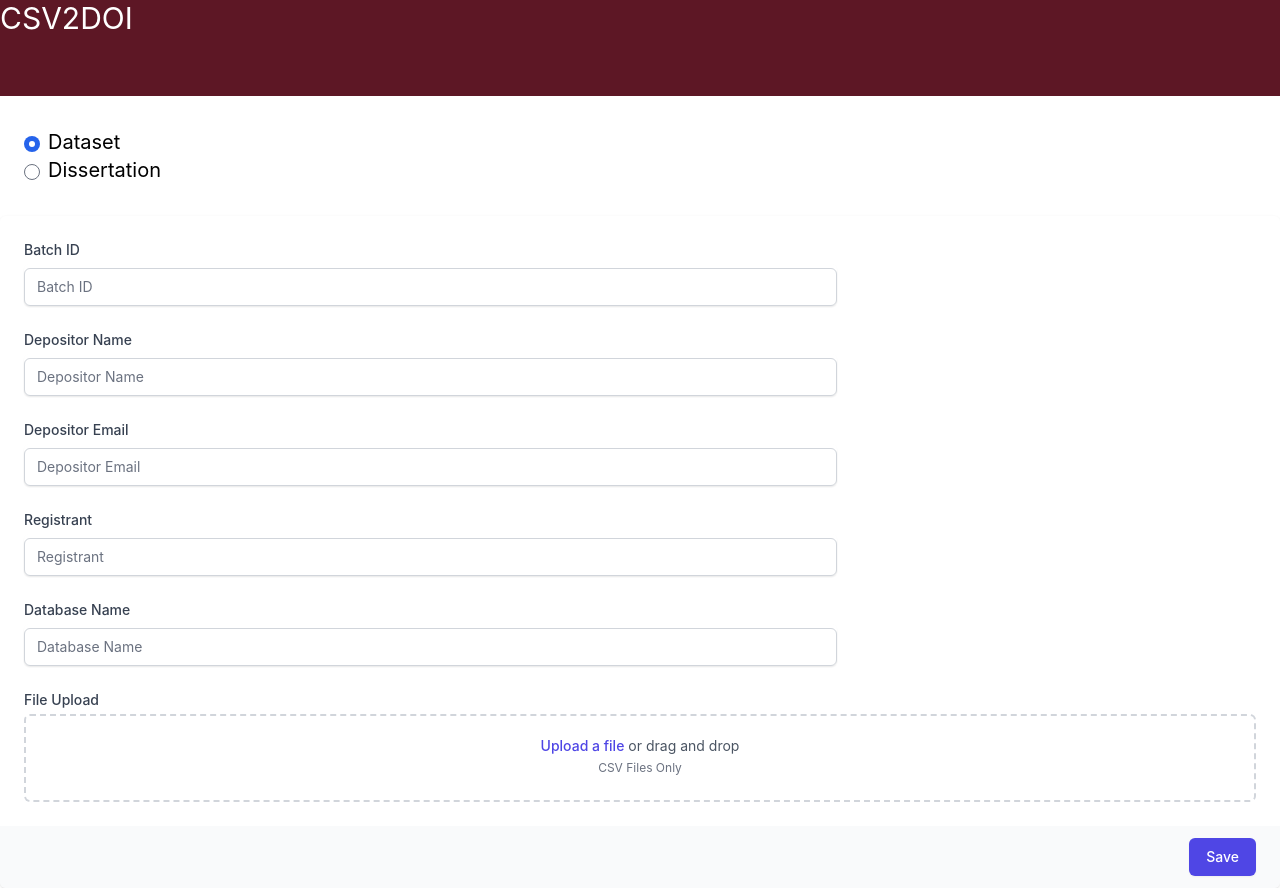
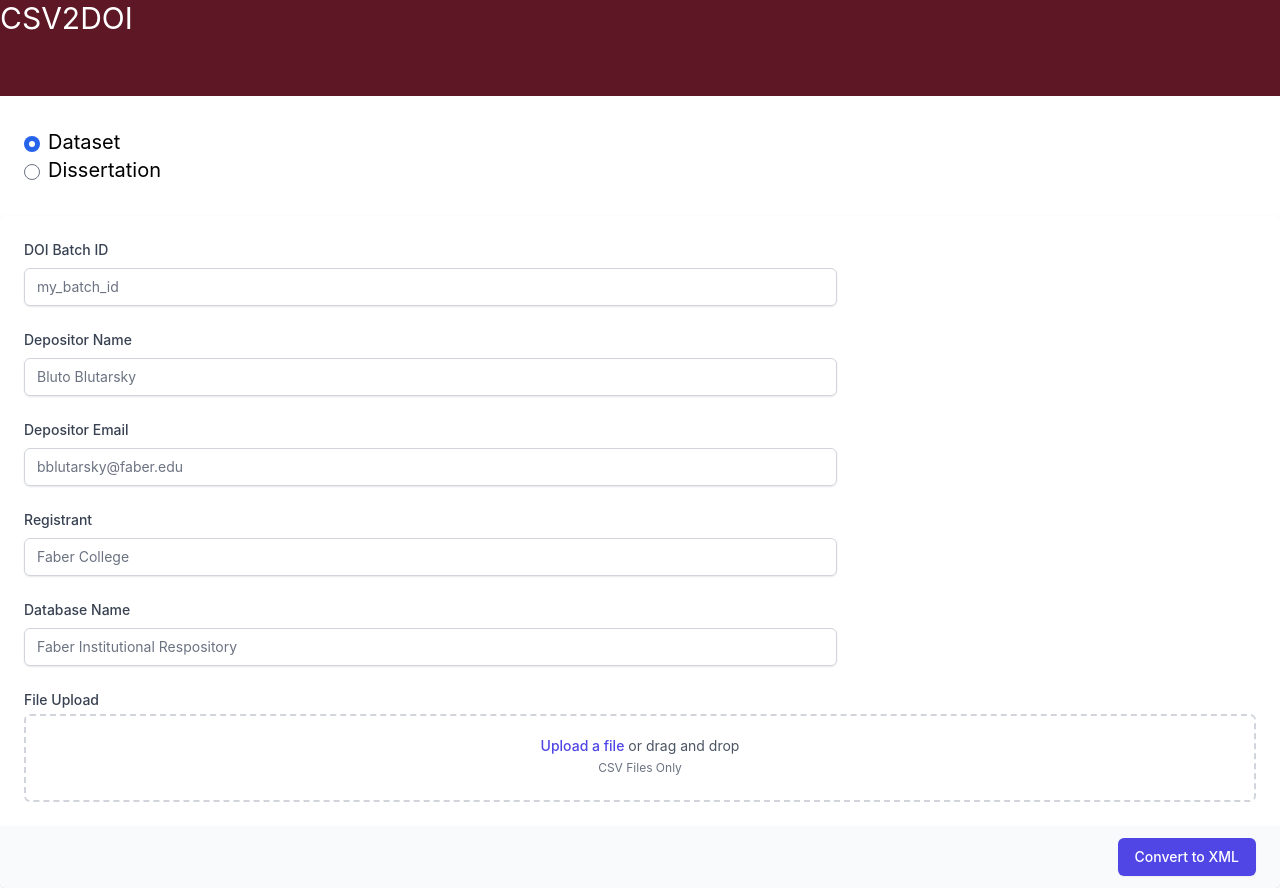
Before and after one commit to mackhack321/csv2doi, a React (Create React App) app: page / in a window 1280 px wide. Built offline with nearby package versions, Linux system fonts and the light colour scheme.

Commit message:
update labels and placeholders

```diff
--- a/src/components/Dataset.js
+++ b/src/components/Dataset.js
@@ -65,14 +65,14 @@ export default function Dataset() {
                   <div className="grid grid-cols-3 gap-6">
                     <div className="col-span-3 sm:col-span-2">
                       <label className="block text-sm font-medium text-gray-700">
-                        Batch ID
+                        DOI Batch ID
                       </label>
                       <div className="mt-1 flex rounded-md shadow-sm">
                         <input
                           type="text"
                           value={batchID}
                           className="shadow-sm focus:ring-indigo-500 focus:border-indigo-500 mt-1 block w-full sm:text-sm border border-gray-300 rounded-md"
-                          placeholder="Batch ID"
+                          placeholder="my_batch_id"
                           onChange={(e) => setBatchID(e.target.value)}
                         />
                       </div>
@@ -87,7 +87,7 @@ export default function Dataset() {
                         <input
                           type="text"
                           value={depname}
-                          placeholder="Depositor Name"
+                          placeholder="Bluto Blutarsky"
                           className="shadow-sm focus:ring-indigo-500 focus:border-indigo-500 mt-1 block w-full sm:text-sm border border-gray-300 rounded-md"
                           onChange={(e) => setDepname(e.target.value)}
                         />
@@ -103,7 +103,7 @@ export default function Dataset() {
                         <input
                           type="text"
                           value={depemail}
-                          placeholder="Depositor Email"
+                          placeholder="bblutarsky@faber.edu"
                           className="shadow-sm focus:ring-indigo-500 focus:border-indigo-500 mt-1 block w-full sm:text-sm border border-gray-300 rounded-md"
                           onChange={(e) => setDepemail(e.target.value)}
                         />
@@ -119,7 +119,7 @@ export default function Dataset() {
                         <input
                           type="text"
                           value={registrant}
-                          placeholder="Registrant"
+                          placeholder="Faber College"
                           className="shadow-sm focus:ring-indigo-500 focus:border-indigo-500 mt-1 block w-full sm:text-sm border border-gray-300 rounded-md"
                           onChange={(e) => setRegistrant(e.target.value)}
                         />
@@ -135,7 +135,7 @@ export default function Dataset() {
                         <input
                           type="text"
                           value={dbname}
-                          placeholder="Database Name"
+                          placeholder="Faber Institutional Respository"
                           className="shadow-sm focus:ring-indigo-500 focus:border-indigo-500 mt-1 block w-full sm:text-sm border border-gray-300 rounded-md"
                           onChange={(e) => setDbname(e.target.value)}
                         />
@@ -176,7 +176,7 @@ export default function Dataset() {
                     type="submit"
                     className="inline-flex justify-center py-2 px-4 border border-transparent shadow-sm text-sm font-medium rounded-md text-white bg-indigo-600 hover:bg-indigo-700 focus:outline-none focus:ring-2 focus:ring-offset-2 focus:ring-indigo-500"
                   >
-                    Save
+                    Convert to XML
                   </button>
                 </div>
               </div>
--- a/src/components/Dissertation.js
+++ b/src/components/Dissertation.js
@@ -63,14 +63,14 @@ export default function Dissertation() {
                   <div className="grid grid-cols-3 gap-6">
                     <div className="col-span-3 sm:col-span-2">
                       <label className="block text-sm font-medium text-gray-700">
-                        Batch ID
+                        DOI Batch ID
                       </label>
                       <div className="mt-1 flex rounded-md shadow-sm">
                         <input
                           type="text"
                           value={batchID}
                           className="shadow-sm focus:ring-indigo-500 focus:border-indigo-500 mt-1 block w-full sm:text-sm border border-gray-300 rounded-md"
-                          placeholder="Batch ID"
+                          placeholder="my_batch_id"
                           onChange={(e) => setBatchID(e.target.value)}
                         />
                       </div>
@@ -85,7 +85,7 @@ export default function Dissertation() {
                         <input
                           type="text"
                           value={depname}
-                          placeholder="Depositor Name"
+                          placeholder="Bluto Blutarsky"
                           className="shadow-sm focus:ring-indigo-500 focus:border-indigo-500 mt-1 block w-full sm:text-sm border border-gray-300 rounded-md"
                           onChange={(e) => setDepname(e.target.value)}
                         />
@@ -101,7 +101,7 @@ export default function Dissertation() {
                         <input
                           type="text"
                           value={depemail}
-                          placeholder="Depositor Email"
+                          placeholder="bblutarsky@faber.edu"
                           className="shadow-sm focus:ring-indigo-500 focus:border-indigo-500 mt-1 block w-full sm:text-sm border border-gray-300 rounded-md"
                           onChange={(e) => setDepemail(e.target.value)}
                         />
@@ -117,7 +117,7 @@ export default function Dissertation() {
                         <input
                           type="text"
                           value={registrant}
-                          placeholder="Registrant"
+                          placeholder="Faber College"
                           className="shadow-sm focus:ring-indigo-500 focus:border-indigo-500 mt-1 block w-full sm:text-sm border border-gray-300 rounded-md"
                           onChange={(e) => setRegistrant(e.target.value)}
                         />
@@ -158,7 +158,7 @@ export default function Dissertation() {
                     type="submit"
                     className="inline-flex justify-center py-2 px-4 border border-transparent shadow-sm text-sm font-medium rounded-md text-white bg-indigo-600 hover:bg-indigo-700 focus:outline-none focus:ring-2 focus:ring-offset-2 focus:ring-indigo-500"
                   >
-                    Save
+                    Convert to XML
                   </button>
                 </div>
               </div>
```
